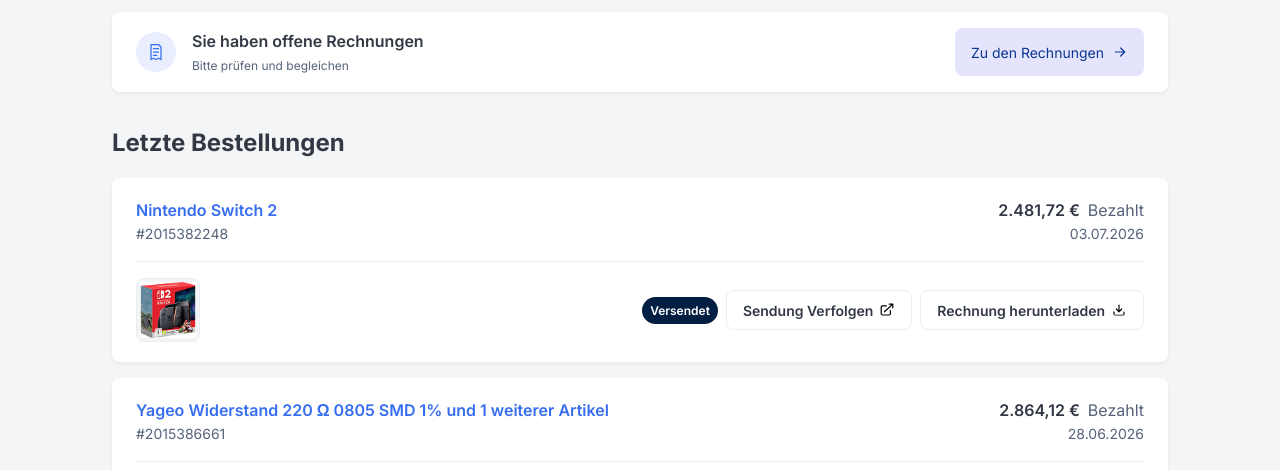
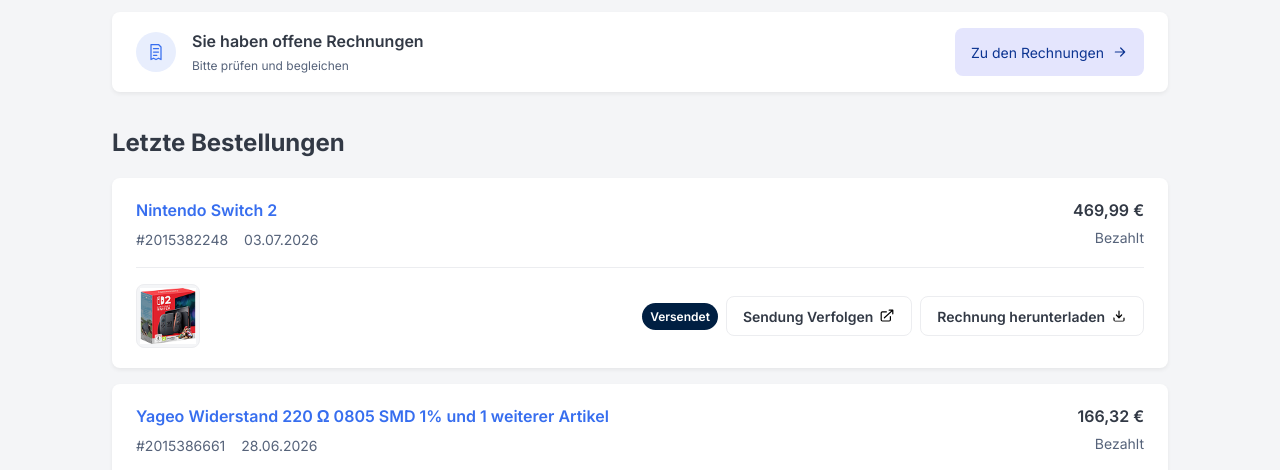
Before and after one commit to 3xzs/OverviewRedesign, a plain HTML site: page index.html in a window 1280 px wide. Shown: the part 324-794 px from the top of the page. Drawn offline with Linux system fonts and the light colour scheme.

Commit message:
Restack order card meta layout: payment status under amount, date next to order number
Groups the title with order number/date into a tight info column, moves payment
status underneath the amount, and aligns payment status font size with the
order number.

```diff
--- a/index.html
+++ b/index.html
@@ -266,6 +266,13 @@
     justify-content: space-between;
     gap: 16px;
   }
+  .order-card-info {
+    display: flex;
+    flex-direction: column;
+    gap: 6px;
+    flex: 1;
+    min-width: 0;
+  }
   .order-card-title {
     display: -webkit-box;
     -webkit-box-orient: vertical;
@@ -276,8 +283,6 @@
     line-height: 25px;
     font-weight: 600;
     color: var(--color-primary);
-    flex: 1;
-    min-width: 0;
   }
   .order-card-title:hover { color: var(--color-primary-hover); }
   .order-card-meta {
@@ -296,12 +301,12 @@
     font-weight: 400;
     color: var(--color-text-muted);
     white-space: nowrap;
-    margin-left: auto;
   }
   .order-card-meta-right {
     display: flex;
-    align-items: center;
-    gap: 8px;
+    flex-direction: column;
+    align-items: flex-end;
+    gap: 4px;
     flex-shrink: 0;
     white-space: nowrap;
   }
@@ -312,8 +317,8 @@
     color: var(--color-text-default);
   }
   .order-card-paid {
-    font-size: 16px;
-    line-height: 25px;
+    font-size: 14px;
+    line-height: 22px;
     font-weight: 400;
     color: var(--color-text-muted);
   }
@@ -538,7 +543,6 @@
       align-items: flex-start;
       gap: 4px;
     }
-    .order-card-date { margin-left: 0; }
   }
   @media (max-width: 640px) {
     .utility-bar { display: none; }
@@ -630,15 +634,17 @@
       <!-- Order 1 -->
       <a class="order-card" href="order-detail.html">
         <div class="order-card-top">
-          <span class="order-card-title">Nintendo Switch 2</span>
+          <div class="order-card-info">
+            <span class="order-card-title">Nintendo Switch 2</span>
+            <div class="order-card-meta">
+              <span class="order-card-meta-left">#2015382248</span>
+              <span class="order-card-date">03.07.2026</span>
+            </div>
+          </div>
           <span class="order-card-meta-right">
-            <span class="order-card-sum">2.481,72 &euro;</span>
+            <span class="order-card-sum">469,99 &euro;</span>
             <span class="order-card-paid">Bezahlt</span>
           </span>
-        </div>
-        <div class="order-card-meta">
-          <span class="order-card-meta-left">#2015382248</span>
-          <span class="order-card-date">03.07.2026</span>
         </div>
         <div class="order-card-divider"></div>
         <div class="order-card-actions">
@@ -664,15 +670,17 @@
       <!-- Order 2 -->
       <a class="order-card" href="order-detail.html">
         <div class="order-card-top">
-          <span class="order-card-title">Yageo Widerstand 220 &Omega; 0805 SMD 1% und 1 weiterer Artikel</span>
+          <div class="order-card-info">
+            <span class="order-card-title">Yageo Widerstand 220 &Omega; 0805 SMD 1% und 1 weiterer Artikel</span>
+            <div class="order-card-meta">
+              <span class="order-card-meta-left">#2015386661</span>
+              <span class="order-card-date">28.06.2026</span>
+            </div>
+          </div>
           <span class="order-card-meta-right">
-            <span class="order-card-sum">2.864,12 &euro;</span>
+            <span class="order-card-sum">166,32 &euro;</span>
             <span class="order-card-paid">Bezahlt</span>
           </span>
-        </div>
-        <div class="order-card-meta">
-          <span class="order-card-meta-left">#2015386661</span>
-          <span class="order-card-date">28.06.2026</span>
         </div>
         <div class="order-card-divider"></div>
         <div class="order-card-actions">
@@ -702,15 +710,17 @@
       <div class="order-card">
         <a class="order-card-header-link" href="order-detail.html">
           <div class="order-card-top">
-            <span class="order-card-title">Apple AirPods 4 und 5 weitere Artikel</span>
+            <div class="order-card-info">
+              <span class="order-card-title">Apple AirPods 4 und 5 weitere Artikel</span>
+              <div class="order-card-meta">
+                <span class="order-card-meta-left">#2015381330</span>
+                <span class="order-card-date">19.06.2026</span>
+              </div>
+            </div>
             <span class="order-card-meta-right">
               <span class="order-card-sum">4.678,02 &euro;</span>
               <span class="order-card-paid">Bezahlt</span>
             </span>
-          </div>
-          <div class="order-card-meta">
-            <span class="order-card-meta-left">#2015381330</span>
-            <span class="order-card-date">19.06.2026</span>
           </div>
         </a>
         <div class="order-card-divider"></div>
```
